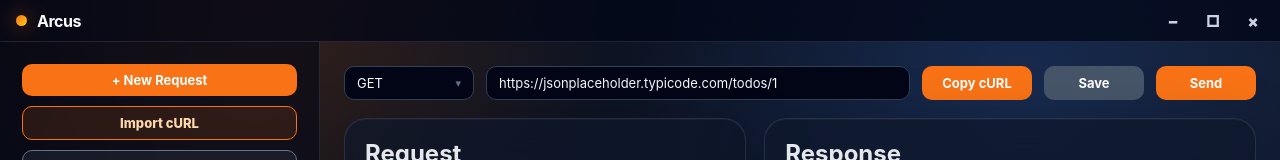
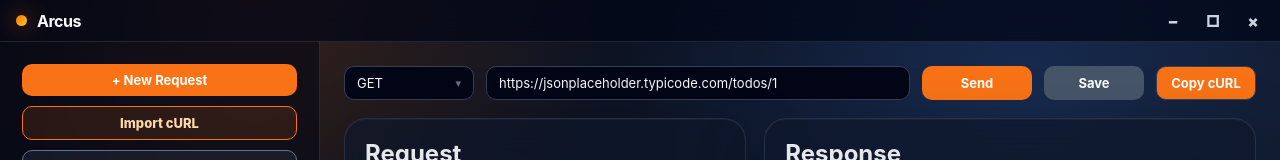
Before and after one commit to subekti404dev/arcus, a React (Vite) app: page / in a window 1280 px wide. Shown: the top 160 px of the page. Built offline with nearby package versions, Linux system fonts and the light colour scheme.

Commit message:
style: reorder buttons Send > Save > Copy cURL, distinct colors
- Send: orange (primary action)
- Save: slate gray (secondary)
- Copy cURL: dark with border (tertiary)

```diff
--- a/src/main.tsx
+++ b/src/main.tsx
@@ -708,9 +708,9 @@
             options={methods.map((m) => ({ value: m, label: m }))}
           />
           <input value={url} onChange={(e) => setUrl(e.target.value)} placeholder="Enter request URL" />
+          <button onClick={sendRequest} disabled={loading || !url.trim()}>{loading ? 'Sending...' : 'Send'}</button>
+          <button onClick={openSaveModal} disabled={!url.trim()} className="save-request-button">Save</button>
           <button onClick={copyAsCurl} disabled={!url.trim()} className="copy-curl-button">Copy cURL</button>
-          <button onClick={openSaveModal} disabled={!url.trim()} className="save-request-button">Save</button>
-          <button onClick={sendRequest} disabled={loading || !url.trim()}>{loading ? 'Sending...' : 'Send'}</button>
         </div>
         {toastMessage && <div className="toast-message">{toastMessage}</div>}
 
--- a/src/styles.css
+++ b/src/styles.css
@@ -36,8 +36,8 @@
 .brand span { color: #f97316; }
 .new-button, .request-bar button:not(.dropdown-trigger):not(.dropdown-option), .secondary-button { width: 100%; border: 0; color: white; background: #f97316; padding: 8px 14px; border-radius: 10px; cursor: pointer; font-weight: 700; font-size: 13px; }
 .new-button:hover, .request-bar button:not(.dropdown-trigger):not(.dropdown-option):hover, .secondary-button:hover { background: #fb923c; }
-.request-bar .copy-curl-button { color: #dbeafe; background: #2563eb; }
-.request-bar .copy-curl-button:hover { background: #3b82f6; }
+.request-bar .copy-curl-button { color: #cbd5e1; background: #1e293b; border: 1px solid #334155 !important; }
+.request-bar .copy-curl-button:hover { background: #334155; }
 .import-button { width: 100%; margin-top: 10px; border: 1px solid #f97316; color: #fed7aa; background: rgba(249, 115, 22, .12); padding: 8px 14px; border-radius: 10px; cursor: pointer; font-weight: 800; font-size: 13px; }
 .import-button:hover { background: rgba(249, 115, 22, .2); }
 .request-bar button:disabled, .request-bar button.dropdown-trigger:disabled, .secondary-button:disabled { opacity: .55; cursor: not-allowed; }
```
